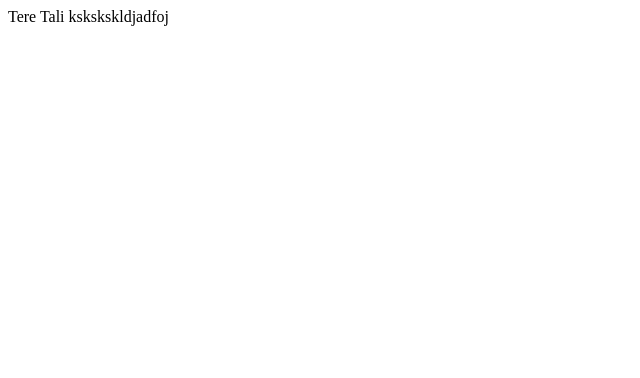
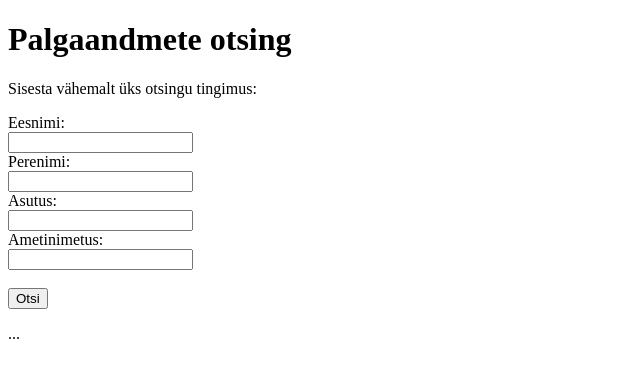
Before and after one commit to tehnoloogia12/ITO8020, a plain HTML site: page katse.html in a window 1280 px wide. Shown: the whole page, without its empty margins (0-640 px from the left). Drawn offline with Linux system fonts and the light colour scheme.

Commit message:
Update katse.html

```diff
--- a/katse.html
+++ b/katse.html
@@ -3,11 +3,30 @@
 <head>
 
 <title> Palgaandmete uurimiseks</title>
+<meta charset="UTF-8">
 </head>
 <body>
+<h1> Palgaandmete otsing</h1>
+Sisesta vähemalt üks otsingu tingimus:
+<p>
+<form action="/action_page.php">
+  Eesnimi:<br>
+  <input type="text" name="eesnimi" value=" ">
+  <br>
+  Perenimi:<br>
+  <input type="text" name="perenimi" value=" ">
+  <br>
+  Asutus:<br>
+  <input type="text" name="asutus" value=" ">
+  <br>
+  Ametinimetus:<br>
+  <input type="text" name="ametinimetus" value=" ">
+  <br>
+  <br>
+  <input type="submit" value="Otsi">
+</form>
 
-Tere Tali
-  kskskskldjadfoj
+<p>...</p>
 
 </body>
 </html>
```
